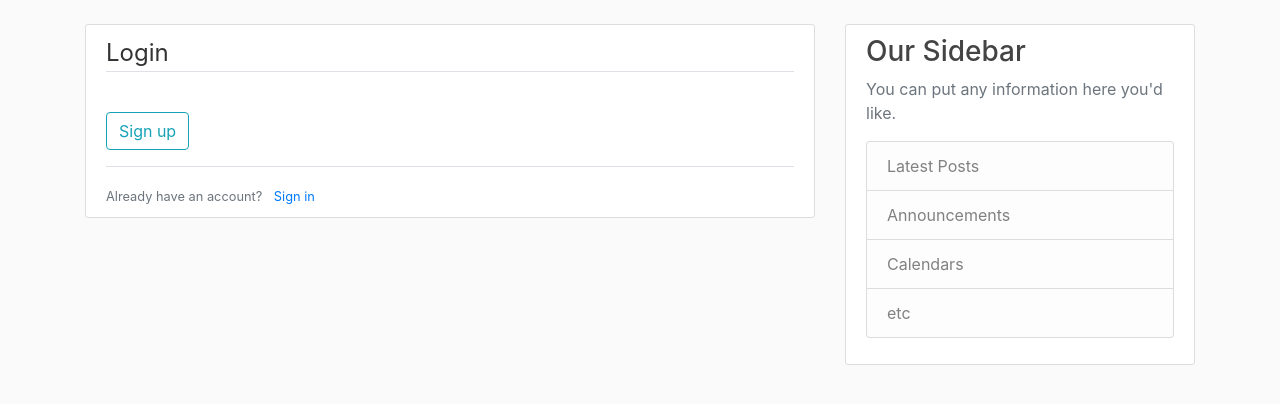
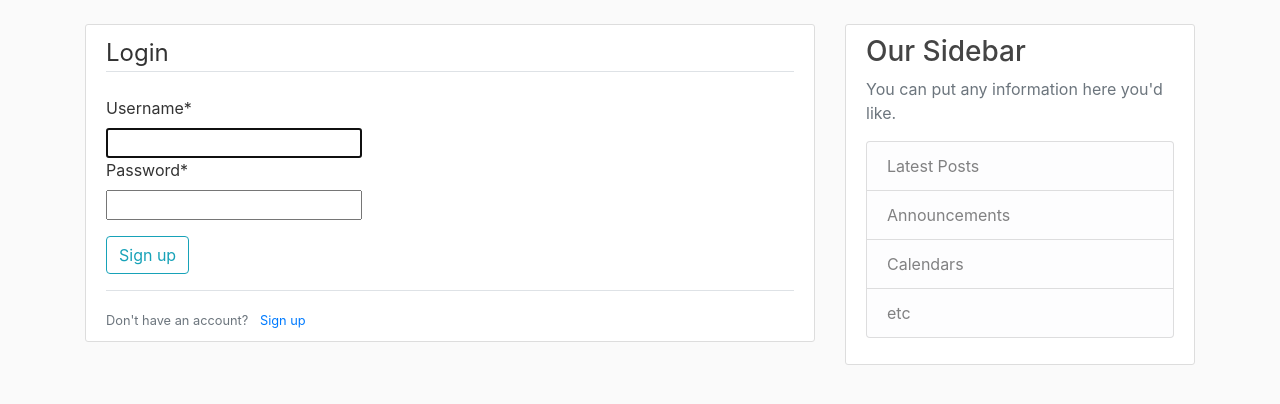
Before and after one commit to kiarieking/blog, a Django app: page /login/ in a window 1280 px wide. Shown: the part 56-460 px from the top of the page. Run offline with Django 3.2, Linux system fonts and the light colour scheme; some libraries are stand-ins or nearby versions.

Commit message:
login form updated

```diff
--- a/coreyblog/users/templates/users/login.html
+++ b/coreyblog/users/templates/users/login.html
@@ -6,7 +6,7 @@
             {% csrf_token %}
             <fieldset class="form-group">
                 <legend class="border-bottom mb-4">Login</legend>
-                {{ forms|crispy }}
+                {{ form|crispy }}
             </fieldset>
             <div class="form-group">
                 <button class="btn btn-outline-info" type="submit">Sign up</button>
@@ -14,7 +14,7 @@
         </form>
         <div class="border-top pt-3">
             <small class="text-muted">
-                Already have an account? <a class='ml-2' href="{% url 'login' %}">Sign in</a>
+                Don't have an account? <a class='ml-2' href="{% url 'register' %}">Sign up</a>
             </small>
         </div>
     </div>
```
